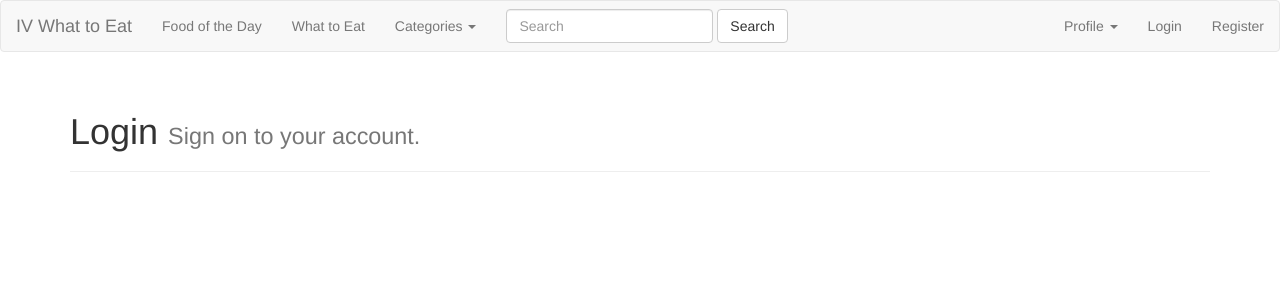
After one commit to CS48Project/myProject, a Django app: page /login/ in a window 1280 px wide. The commit adds this page. Shown: the top 300 px of the page. Run offline with Django 3.2, Linux system fonts and the light colour scheme; parts of the project's set-up code (start-up, migrations or seed data) failed here and were passed over; some libraries are stand-ins or nearby versions.

Commit message:
Added more templates/views/urls

```diff
--- a/project/urls.py
+++ b/project/urls.py
@@ -14,4 +14,7 @@ urlpatterns = patterns('',
     url(r'^foodoftheday/$', 'project.views.food_of_the_day'),
     url(r'^submit/$', 'project.views.submit'),
     url(r'^index/$', 'project.views.index'),
+    url(r'^register/$', 'project.views.register'),
+    url(r'^login/$', 'project.views.login'),
+    url(r'^profile/$', 'project.views.profile'),
 )
--- a/project/views.py
+++ b/project/views.py
@@ -18,3 +18,12 @@ def submit(request):
 
 def index(request):
     return render_to_response('index.html')
+
+def login(request):
+    return render_to_response('login.html')
+
+def profile(request):
+    return render_to_response('profile.html')
+
+def register(request):
+    return render_to_response('register.html')
--- a/templates/base.html
+++ b/templates/base.html
@@ -22,8 +22,8 @@
       <!-- Collect the nav links, forms, and other content for toggling -->
       <div class="collapse navbar-collapse" id="bs-example-navbar-collapse-1">
         <ul class="nav navbar-nav">
-          <li class="active"><a href="/">Home</a></li>
           <li><a href="/foodoftheday/">Food of the Day</a></li>
+          <li><a href="/whattoeat/">What to Eat</a></li>
           <li class="dropdown">
             <a href="/categories/" class="dropdown-toggle" data-toggle="dropdown">Categories <b class="caret"></b></a>
             <ul class="dropdown-menu">
@@ -44,6 +44,13 @@
           <button type="submit" class="btn btn-default">Search</button>
         </form>
         <ul class="nav navbar-nav navbar-right">
+          <li class="dropdown">
+            <a href="/profile/" class="dropdown-toggle" data-toggle="dropdown">Profile <b class="caret"></b></a>
+            <ul class="dropdown-menu">
+              <li><a href="/profile/">My Profile</a></li>
+              <li><a href="/profile/edit/">Edit Profile</a></li>
+            </ul>
+          </li>
           <li><a href="/login/">Login</a></li>
           <li><a href="/register/">Register</a></li>
         </ul>
--- /dev/null
+++ b/templates/login.html
@@ -0,0 +1,7 @@
+{% extends "base.html" %}
+
+{% block content %}
+<div class="page-header">
+  <h1>Login <small>Sign on to your account.</small></h1>
+</div>
+{% endblock %}
```
Also changed, not shown: templates/foodoftheday.html (added, +7 -0 lines), templates/profile.html (added, +7 -0 lines), templates/register.html (added, +7 -0 lines), templates/whattoeat.html (added, +7 -0 lines).
